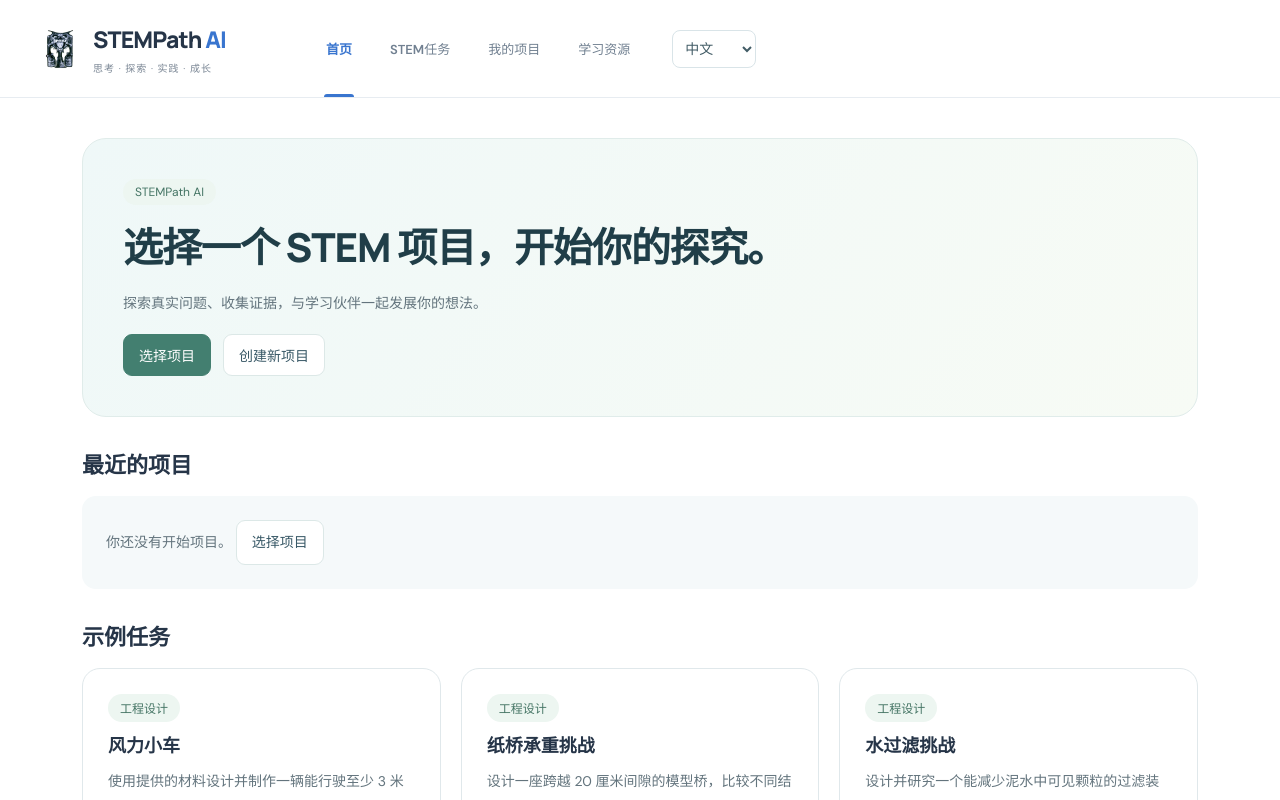
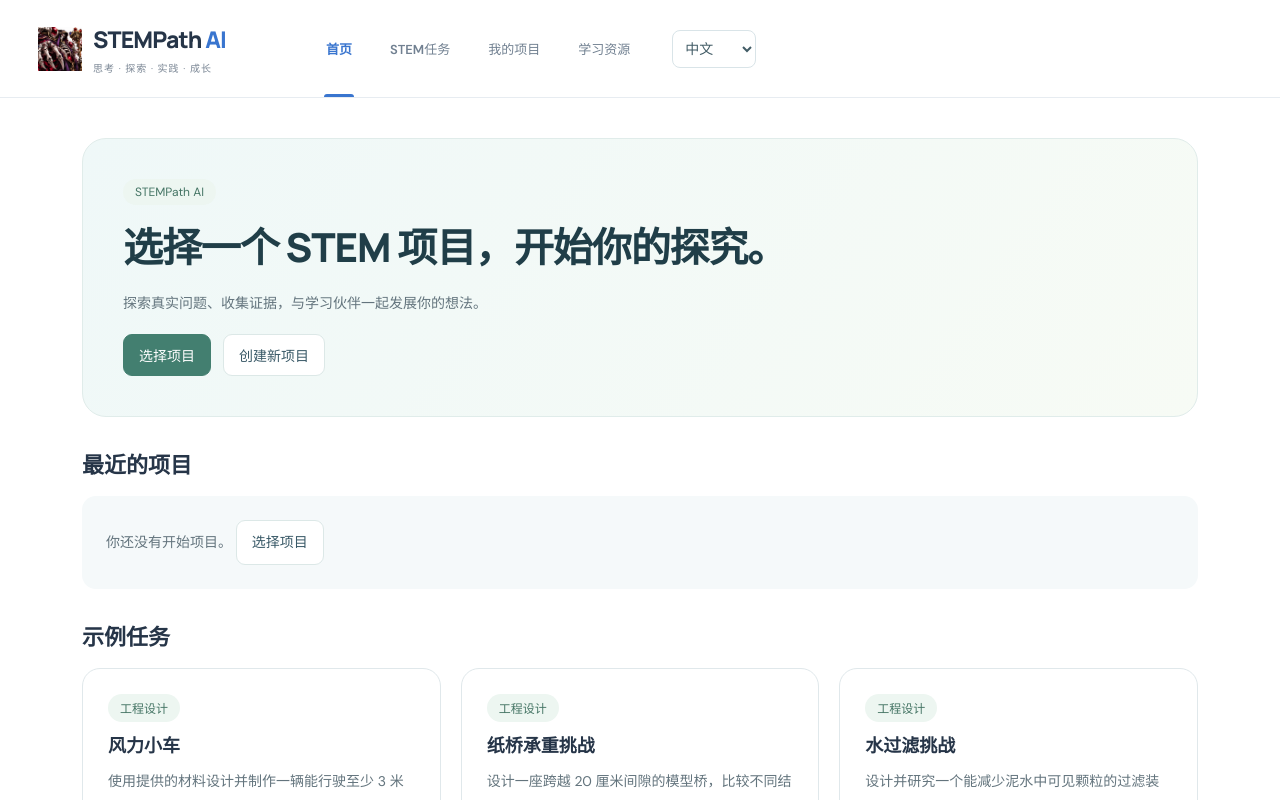
Before and after one commit to sFEDszef/stempath-ai, a Next.js app: page / in a window 1280 px wide. Shown: the top 800 px of the page. Built offline with nearby package versions, Linux system fonts and the light colour scheme.

Commit message:
Use official STEMPath artwork in site header

```diff
--- a/src/app/layout.tsx
+++ b/src/app/layout.tsx
@@ -15,7 +15,7 @@ export const metadata: Metadata = {
   creator: "Tequila Sunset",
   authors: [{ name: "Tequila Sunset" }],
   // Content-versioned URLs refresh cached browser and home-screen icons.
-  // The header artwork is intentionally independent of these website icons.
+  // The header and website icons use the same supplied official artwork.
   icons: {
     icon: [
       { url: "/favicon.ico?v=256e7993ff86", type: "image/x-icon", sizes: "16x16 32x32 48x48" },
--- a/src/components/Header.tsx
+++ b/src/components/Header.tsx
@@ -3,5 +3,5 @@ import Image from 'next/image';
 import {useI18n} from '@/lib/i18n';
 export function Header({onNavigate,active='Home'}:{onNavigate:(page:string)=>void;active?:string}){
  const {t,locale,setLocale}=useI18n();
- return <header className="header"><button className="brand" onClick={()=>onNavigate('Home')} aria-label={t('STEMPath AI home')}><Image className="brand-icon" src="/brand/tequila-sunset-logo-original.jpg" alt={t('STEMPath AI logo')} width={44} height={44}/><span><strong>STEMPath <em>AI</em></strong><small>{t('Think · Explore · Build · Grow')}</small></span></button><nav aria-label={t('Main navigation')}>{['Home','Challenges','My Projects','Resources'].map(name=><button key={name} className={active===name?'nav-active':''} onClick={()=>onNavigate(name)}>{t(name)}</button>)}</nav><select aria-label="中文 / English" value={locale} onChange={e=>setLocale(e.target.value as 'zh-CN'|'en')}><option value="zh-CN">中文</option><option value="en">English</option></select></header>;
+ return <header className="header"><button className="brand" onClick={()=>onNavigate('Home')} aria-label={t('STEMPath AI home')}><Image className="brand-icon" src="/brand/stempath-256e7993ff86-192.png" alt={t('STEMPath AI logo')} width={44} height={44}/><span><strong>STEMPath <em>AI</em></strong><small>{t('Think · Explore · Build · Grow')}</small></span></button><nav aria-label={t('Main navigation')}>{['Home','Challenges','My Projects','Resources'].map(name=><button key={name} className={active===name?'nav-active':''} onClick={()=>onNavigate(name)}>{t(name)}</button>)}</nav><select aria-label="中文 / English" value={locale} onChange={e=>setLocale(e.target.value as 'zh-CN'|'en')}><option value="zh-CN">中文</option><option value="en">English</option></select></header>;
 }
```
